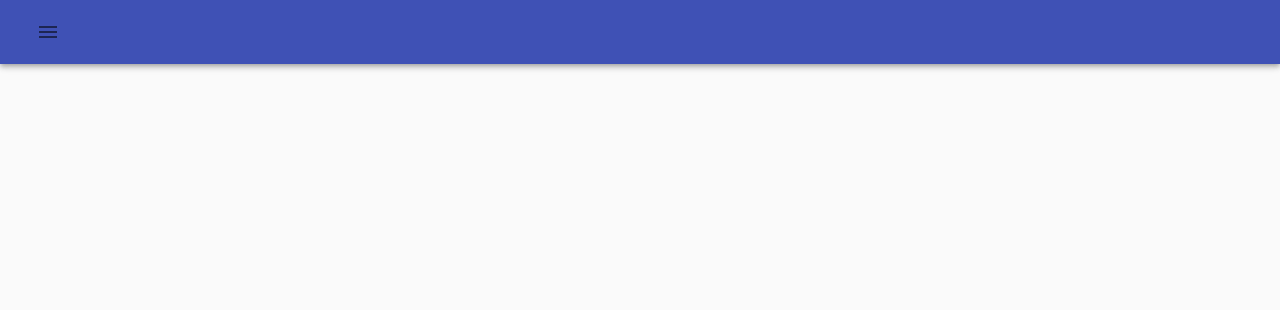
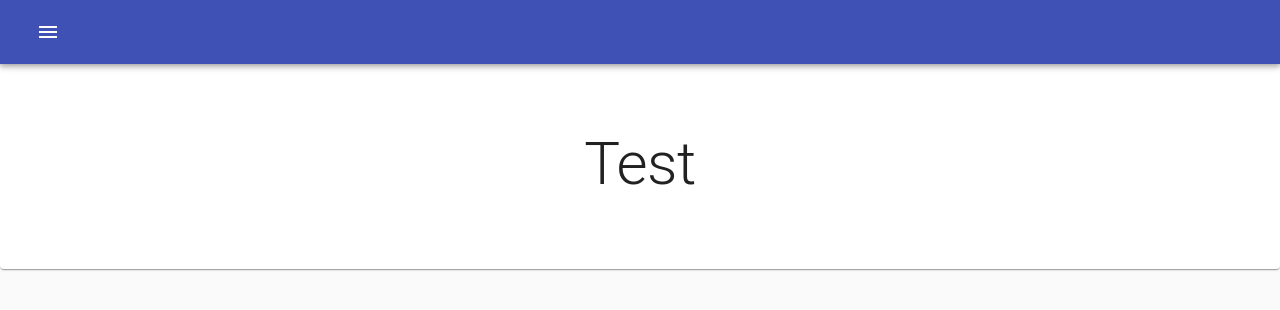
Before and after one commit to SBNovaScript/ModernTaskManager, a React (Create React App) app: page / in a window 1280 px wide. Shown: the top 310 px of the page. Built offline with nearby package versions, Linux system fonts and the light colour scheme; the HTML template or start-up script is replaced by a standard one.

Commit message:
Added body content and restructured.

```diff
--- /dev/null
+++ b/src/screens/home/components/body/index.js
@@ -0,0 +1,26 @@
+import React from "react";
+import {Paper} from "@material-ui/core";
+import {makeStyles} from "@material-ui/core/styles";
+import Typography from "@material-ui/core/Typography";
+
+const useStyles = makeStyles(theme => ({
+    heroContent: {
+        backgroundColor: theme.palette.background.paper,
+        padding: theme.spacing(8, 0, 6)
+    }
+}));
+
+const Body = () => {
+    const classes = useStyles();
+
+    return (
+    <main>
+        <Paper className={classes.heroContent}>
+            <Typography variant={'h2'} align={'center'} color={'textPrimary'} gutterBottom>
+                Test
+            </Typography>
+        </Paper>
+    </main>
+)};
+
+export default Body;
--- /dev/null
+++ b/src/screens/home/components/header/index.js
@@ -0,0 +1,24 @@
+import React, {Fragment} from "react";
+import {CssBaseline, Toolbar} from "@material-ui/core";
+import AppBar from "@material-ui/core/AppBar";
+import IconButton from "@material-ui/core/IconButton";
+import MenuIcon from "@material-ui/icons/Menu";
+
+const Header = () =>
+    (
+        <Fragment>
+            <CssBaseline />
+            <AppBar position={'sticky'}>
+                <Toolbar>
+                    <IconButton
+                        color={'inherit'}
+                    >
+                        <MenuIcon />
+                    </IconButton>
+                </Toolbar>
+            </AppBar>
+        </Fragment>
+    )
+;
+
+export default Header;
--- a/src/screens/home/index.js
+++ b/src/screens/home/index.js
@@ -1,22 +1,13 @@
 import React, {Fragment} from "react";
-import {CssBaseline, Toolbar} from "@material-ui/core";
-import AppBar from "@material-ui/core/AppBar";
-import IconButton from "@material-ui/core/IconButton";
-import MenuIcon from "@material-ui/icons/Menu";
+import Header from "./components/header";
+import Body from "./components/body";
 
-const Home = () =>
-    (
-        <Fragment>
-            <CssBaseline />
-            <AppBar position={'absolute'}>
-                <Toolbar>
-                    <IconButton>
-                        <MenuIcon />
-                    </IconButton>
-                </Toolbar>
-            </AppBar>
-        </Fragment>
-    )
-;
+const Home = () => (
+    <Fragment>
+        <Header/>
+        <Body/>
+    </Fragment>
+
+);
 
 export default Home;
```
